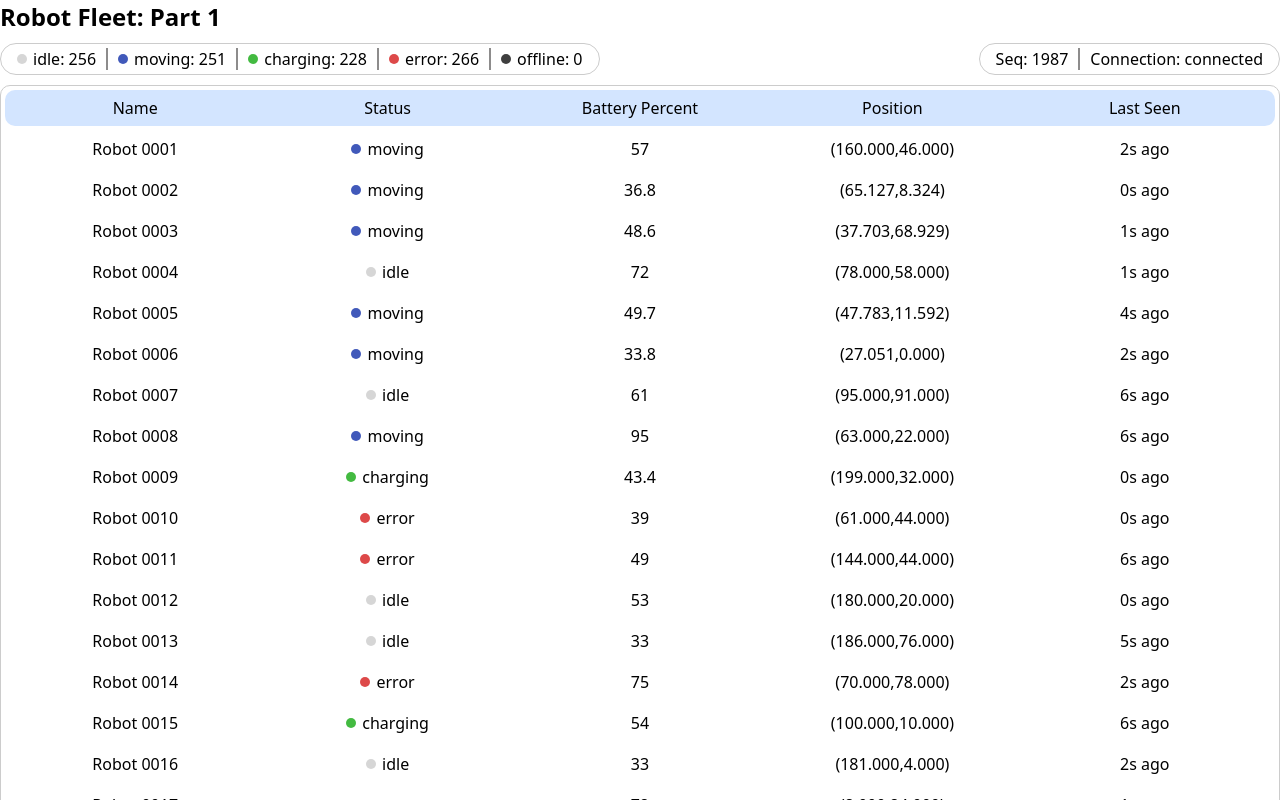
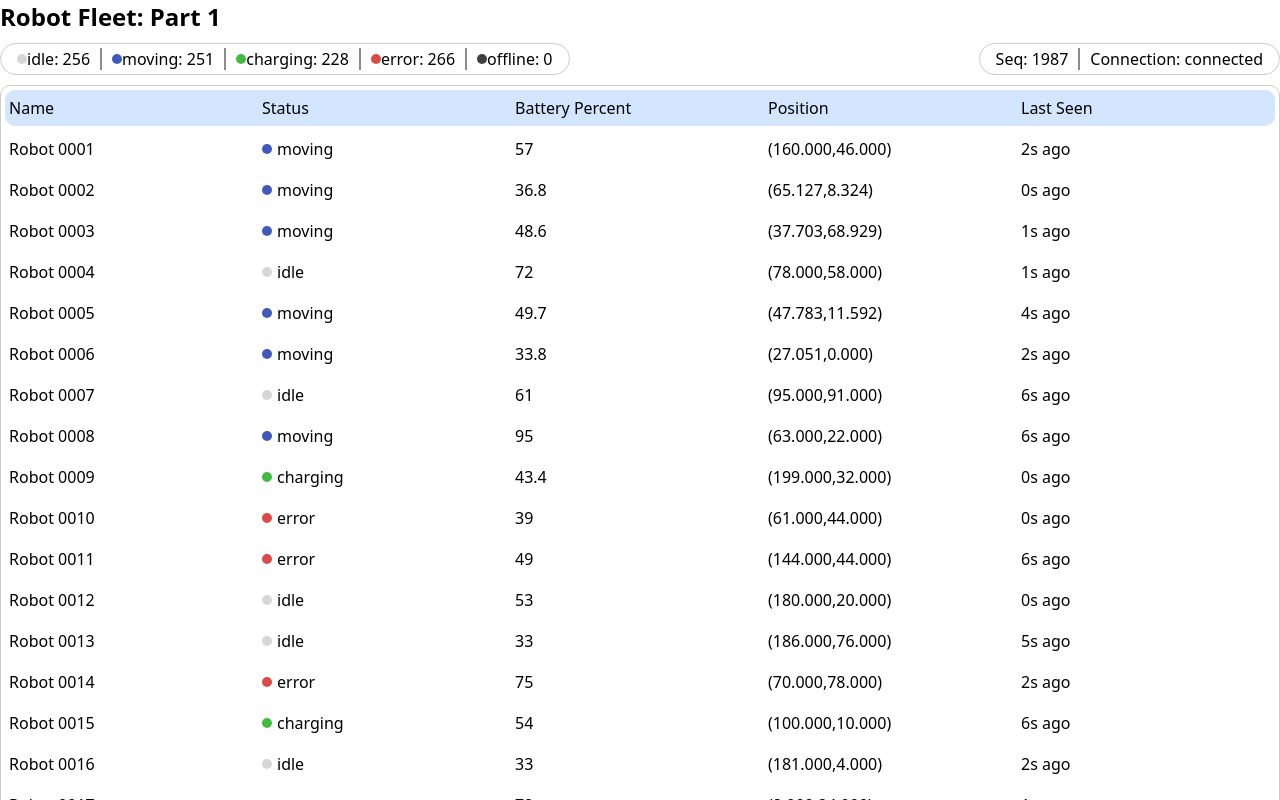
Before and after one commit to Joha99/frontend-systems-design, a React (Vite) app: page / in a window 1280 px wide. Shown: the top 800 px of the page. Built offline with nearby package versions, Linux system fonts and the light colour scheme.

Commit message:
finalize the fleet dashboard

```diff
--- a/src/robot-fleet/Fleet.module.css
+++ b/src/robot-fleet/Fleet.module.css
@@ -6,11 +6,12 @@
   align-items: stretch;
   padding: 6px 4px;
   block-size: 36px;
+  gap: 3px;
 
   & > * {
     display: flex;
     align-items: center;
-    justify-content: center;
+    justify-content: start;
   }
 }
 
@@ -41,7 +42,9 @@
 }
 
 .low-battery {
-  background-color: #dd4949;
+  border-radius: 5px;
+  padding: 2px 4px;
+  background-color: #dc5858;
   color: #ffffff;
 }
 
@@ -50,7 +53,6 @@
   height: 10px;
   background-color: var(--status-color);
   border-radius: 50%;
-  margin-right: 6px;
 }
 
 .status-list {
@@ -81,3 +83,16 @@
 .seq-label {
   padding-inline: 10px;
 }
+
+.stale-badge {
+  border-radius: 5px;
+  padding: 2px 4px;
+  background-color: #d0d0d0;
+  color: #8c8c8c;
+}
+
+.status-cell {
+  display: flex;
+  align-items: center;
+  gap: 5px;
+}
--- a/src/robot-fleet/Part1LiveFleet.tsx
+++ b/src/robot-fleet/Part1LiveFleet.tsx
@@ -38,14 +38,13 @@
 
 // Types you'll want: Robot, FleetEvent, RobotStatus, ServerMessage (import type).
 import {
+  memo,
   useEffect,
   useReducer,
   useRef,
   useState,
   useSyncExternalStore,
   type CSSProperties,
-  type Dispatch,
-  type SetStateAction,
 } from "react";
 import {
   fetchSnapshot,
@@ -57,7 +56,6 @@ import styles from "./Fleet.module.css";
 import { timeStore } from "./timeStore";
 
 const BATCH_UPDATE_INTERVAL_MS = 1000; // 1s
-const STALE_UPDATE_PERIOD_S = 10; // 10s
 
 const STATUS_COLOR_MAP: Record<Robot["status"], string> = {
   idle: "#d6d6d6",
@@ -185,6 +183,10 @@ const StatusDot = ({ status }: { status: Robot["status"] }) => {
   );
 };
 
+const StaleBadge = () => {
+  return <div className={styles["stale-badge"]}>stale</div>;
+};
+
 const LastSeenCell = ({ lastSeenAt }: { lastSeenAt: Robot["lastSeenAt"] }) => {
   const time = useSyncExternalStore(timeStore.subscribe, timeStore.getSnapshot);
   const secondDiff = getSecondDiff(lastSeenAt, time);
@@ -192,7 +194,7 @@ const LastSeenCell = ({ lastSeenAt }: { lastSeenAt: Robot["lastSeenAt"] }) => {
   return <div>{secondDiff}s ago</div>;
 };
 
-const TableRow = ({ robot }: { robot: Robot }) => {
+const TableRow = memo(({ robot }: { robot: Robot }) => {
   const { id, name, status, battery, lastSeenAt, x, y } = robot;
 
   const isStale = useSyncExternalStore(timeStore.subscribe, () =>
@@ -208,9 +210,10 @@ const TableRow = ({ robot }: { robot: Robot }) => {
       className={`${styles["table-row"]} ${isStale ? styles["stale-row"] : ""}`}
     >
       <div>{name}</div>
-      <div>
+      <div className={styles["status-cell"]}>
         <StatusDot status={status} />
         {status}
+        {isStale && <StaleBadge />}
       </div>
       <div className={`${hasLowBattery ? styles["low-battery"] : ""}`}>
         {battery}
@@ -221,7 +224,7 @@ const TableRow = ({ robot }: { robot: Robot }) => {
       <LastSeenCell lastSeenAt={lastSeenAt} />
     </div>
   );
-};
+});
 
 export const Part1LiveFleet = () => {
   const [initialLoadStatus, setInitialLoadStatus] = useState<
--- a/src/robot-fleet/timeStore.tsx
+++ b/src/robot-fleet/timeStore.tsx
@@ -1,3 +1,5 @@
+const STALE_UPDATE_PERIOD_S = 10; // 10s
+
 // 1. Create a vanilla JavaScript store
 let currentTime = Date.now();
 const listeners = new Set();
@@ -27,7 +29,7 @@ export const timeStore = {
       Math.floor((currentTime - timestamp) / 1000),
       0,
     );
-    return secondDiff >= 10;
+    return secondDiff >= STALE_UPDATE_PERIOD_S;
   },
 };
 
```
Also changed, not shown: design/_my-notes.md (+13 -0 lines).
